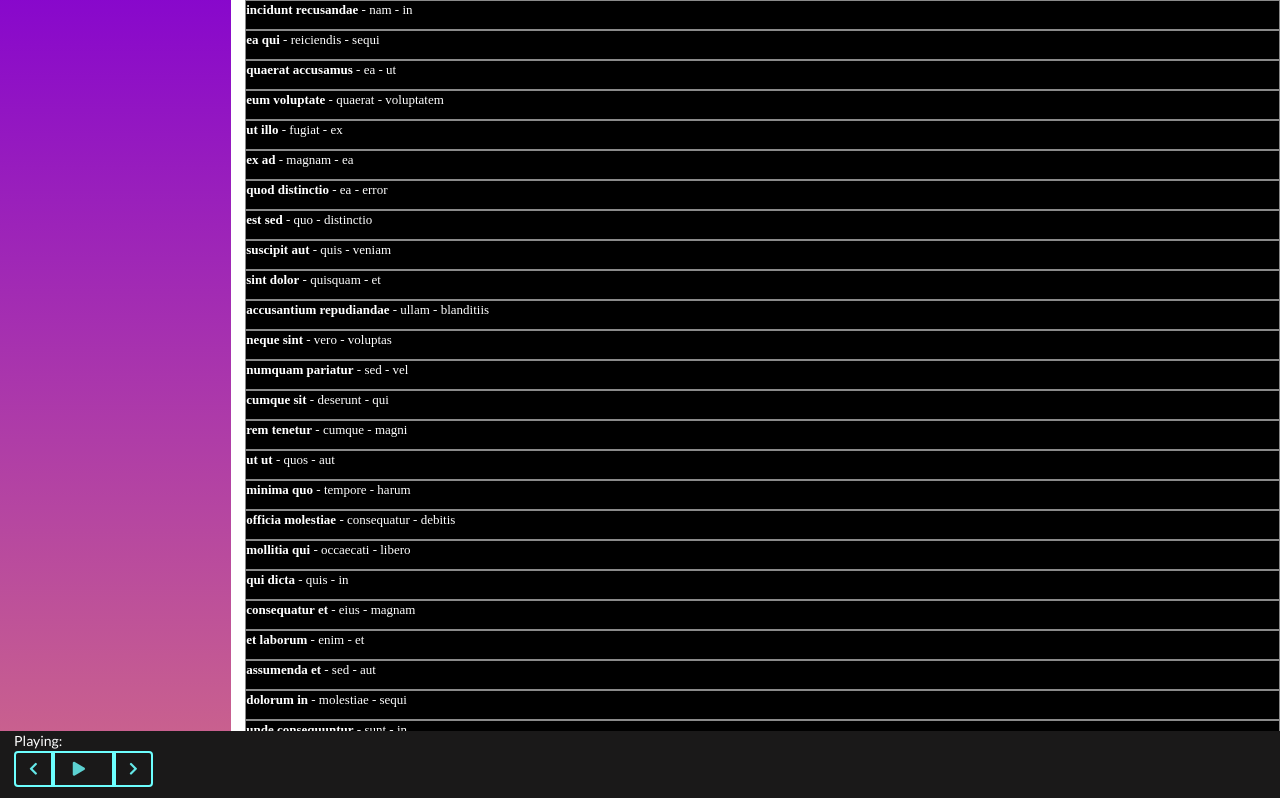
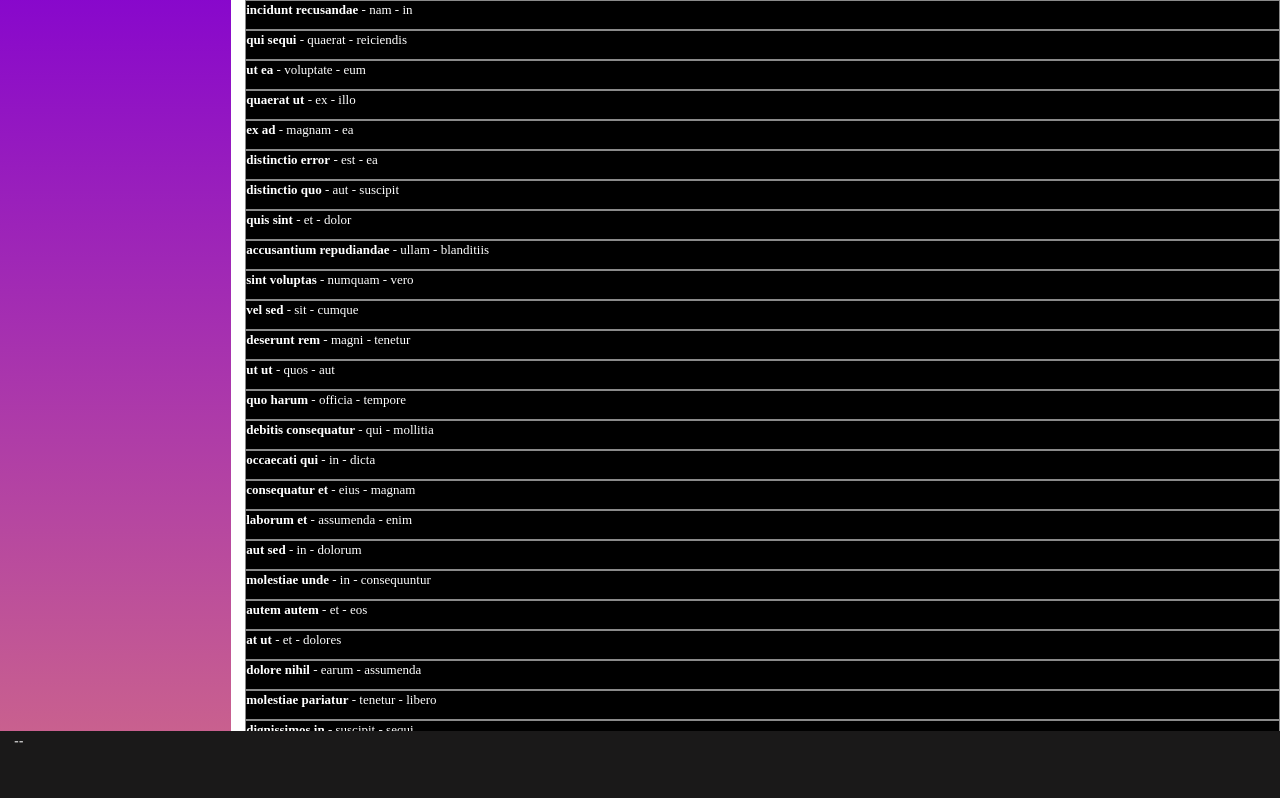
Before and after one commit to williamrmyers/media_player, a React (Create React App) app: page / in a window 1280 px wide. Shown: the top 798 px of the page. Built offline with nearby package versions, Linux system fonts and the light colour scheme.

Commit message:
Added Styling improved conitional rendering.

```diff
--- a/src/components/SideBar/CurrentSong.js
+++ b/src/components/SideBar/CurrentSong.js
@@ -1,23 +1,19 @@
 import React from 'react';
-import Controller from './Controller';
 import { connect } from 'react-redux';
 import './SideBar.css'
 
 class CurrentSong extends React.Component {
 
-  renderSong = () => {
-    if (!this.props.song) {
-      return ("--");
-    } else {
-      return (this.props.song);
+  render() {
+
+    if (!this.props.song.title) {
+      return (<div>--</div>);
     }
-  }
 
-  render() {
     return(
       <div className="current-song">
-        Playing: {this.renderSong().title}
-        <Controller />
+        <img className="album-art" src={this.props.song.albumArt} alt="Album Art" height="69" width="69" />
+        <div className="current-song-title">Playing: {this.props.song.title}</div>
       </div>
     );
   }
--- a/src/components/SideBar/SideBar.css
+++ b/src/components/SideBar/SideBar.css
@@ -14,6 +14,14 @@
   left: 0;
   width: 100%;
 }
+.bar .album-art {
+  float: left;
+}
+
+.current-song-title {
+  padding-top: 25px;
+  padding-left: 100px;
+}
 
 /*.controller {
   position: absolute;
--- a/src/reducers/index.js
+++ b/src/reducers/index.js
@@ -8,7 +8,7 @@ for (var i = 0; i < 100; i++) {
     album: faker.fake("{{lorem.word}}"),
     artist: faker.fake("{{lorem.word}}"),
     id: i,
-    albumArt:  faker.fake("{{image.abstract}}")
+    albumArt:  faker.fake("{{image.image}}")
   })
 }
 
```
